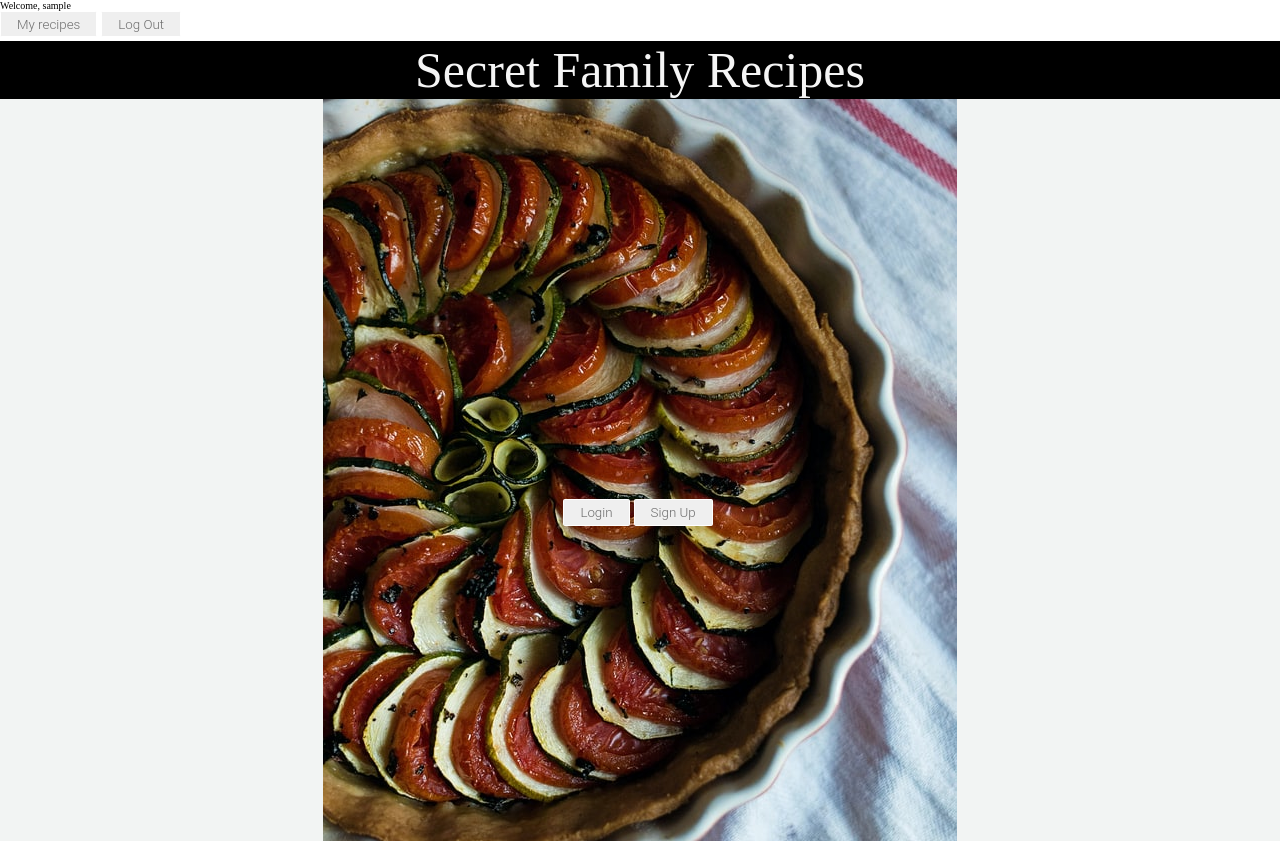
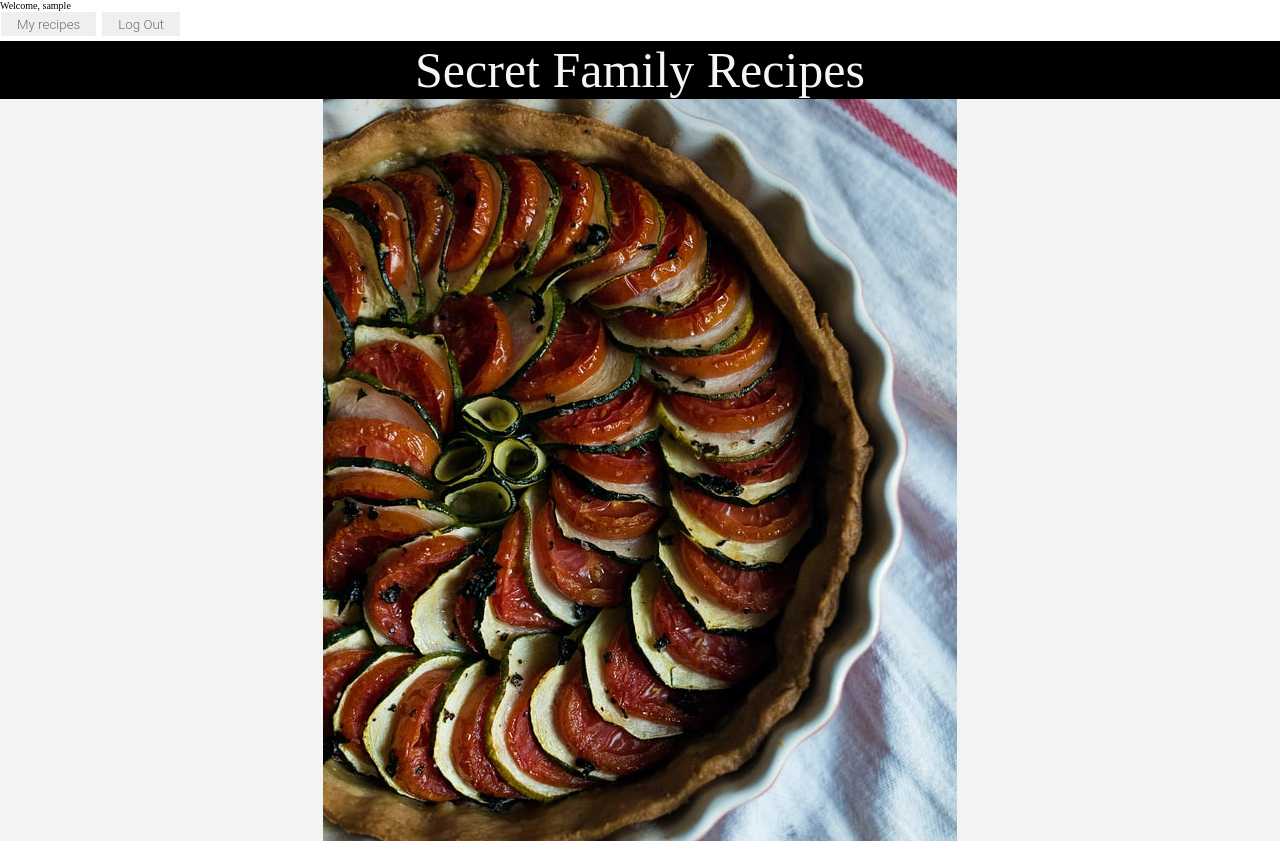
Before and after one commit to secret-family-recipes-tt-18/front-end, a React (Create React App) app: page / in a window 1280 px wide. Built offline with nearby package versions, Linux system fonts and the light colour scheme; sample sign-in values are in the browser's storage.

Commit message:
landing page bug fix

```diff
--- a/src/App.js
+++ b/src/App.js
@@ -38,7 +38,7 @@ function App() {
     if (localStorage.getItem("token")) {
       setIsLoggedIn(true);
     }
-    //console.log("Loged");
+    console.log("Loged");
   }, [isLoggedIn]);
 
 
--- a/src/components/Landing.js
+++ b/src/components/Landing.js
@@ -14,7 +14,7 @@ const Landing = () => {
   return (
     <div className="landing"style={{ backgroundImage: `url(${bg})` }}>
         <h1 className="ltitle">Secret Family Recipes</h1>
-        {loggedInHook.isLoggedIn ? null : (
+        {loggedInHook.value ? null : (
           <div className="lcontain">
             <button
               onClick={() => {
```
Also changed, not shown: 1 other file (tests, documents, lock files or other folders).
